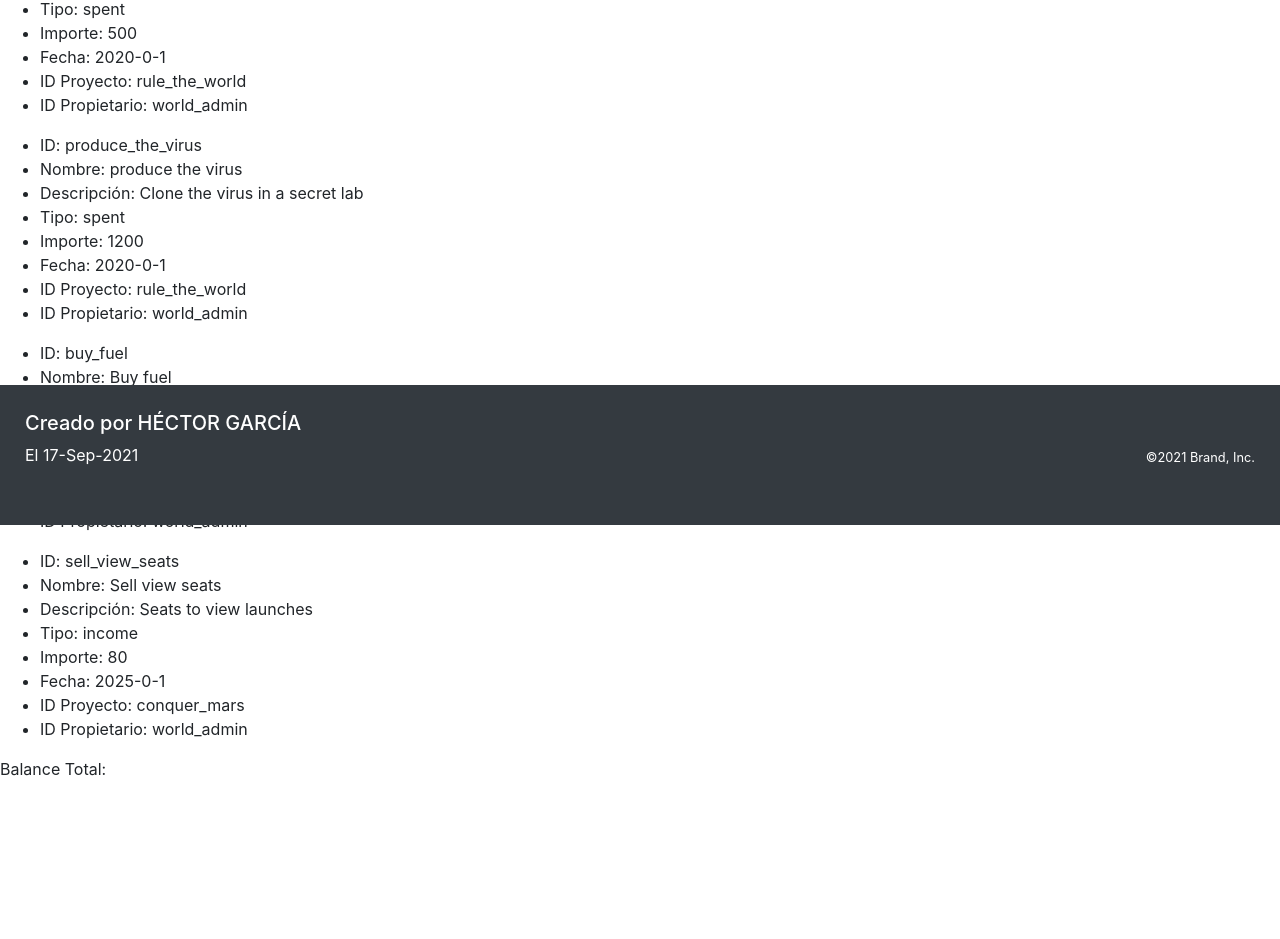
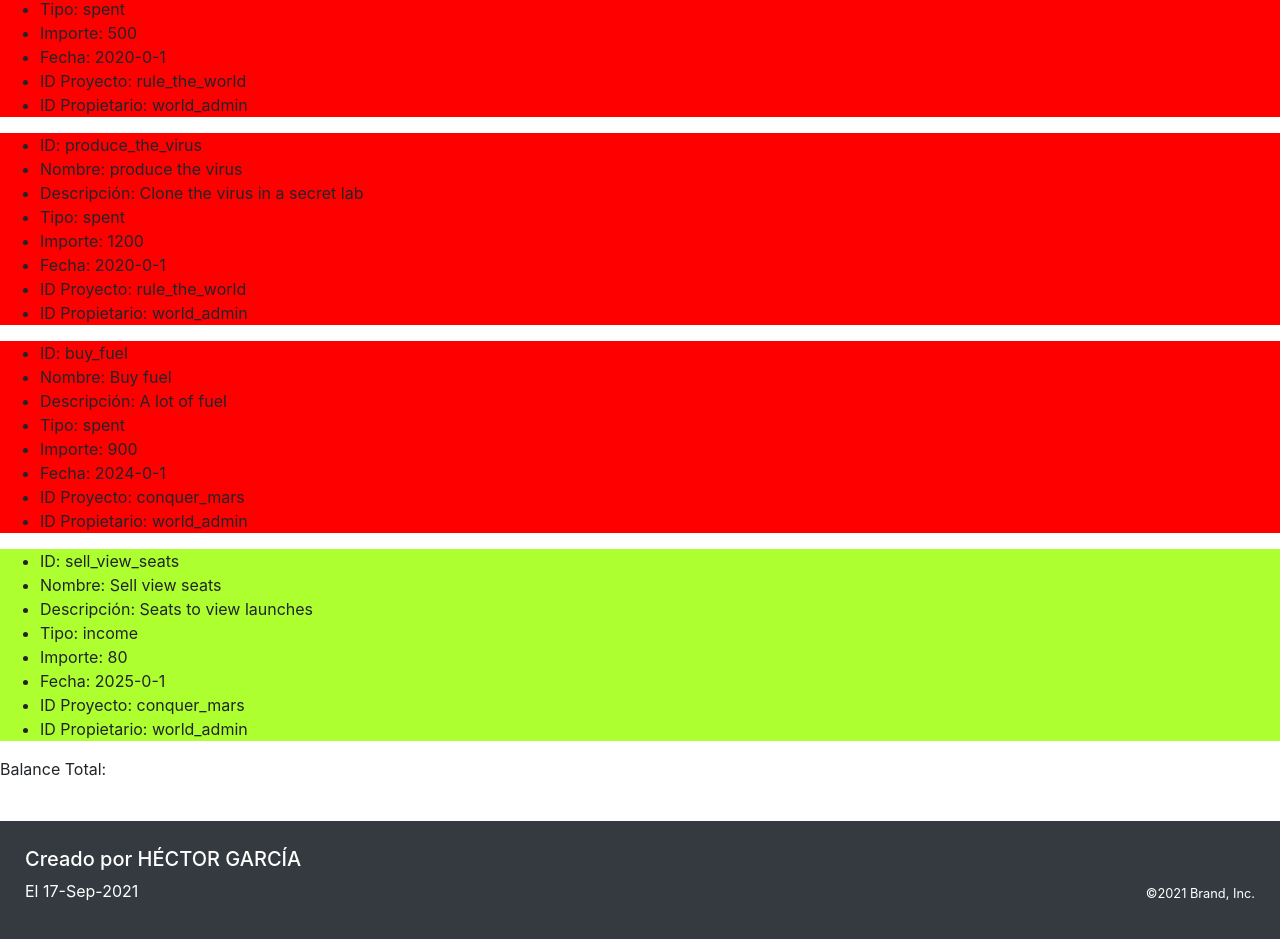
Before and after one commit to CAS-indra/ejercicio-hectorg, an Angular app: page / in a window 1280 px wide. Shown: the part 275-1214 px from the top of the page. Before the commit the page ends 1072 px from the top, so only its background shows below. Built offline with nearby package versions, Linux system fonts and the light colour scheme.

Commit message:
mostrar transacciones y color

```diff
--- a/src/app/app.component.scss
+++ b/src/app/app.component.scss
@@ -0,0 +1,7 @@
+.gasto {
+  background-color: red;
+}
+
+.ingreso {
+  background-color: greenyellow;
+}
--- a/src/app/layout/pie/pie.component.scss
+++ b/src/app/layout/pie/pie.component.scss
@@ -1,5 +1,5 @@
 footer {
-  position: fixed;
+  // position: fixed;
   padding: 10px 10px 0px 10px;
   bottom: 0;
   width: 100%;
```
